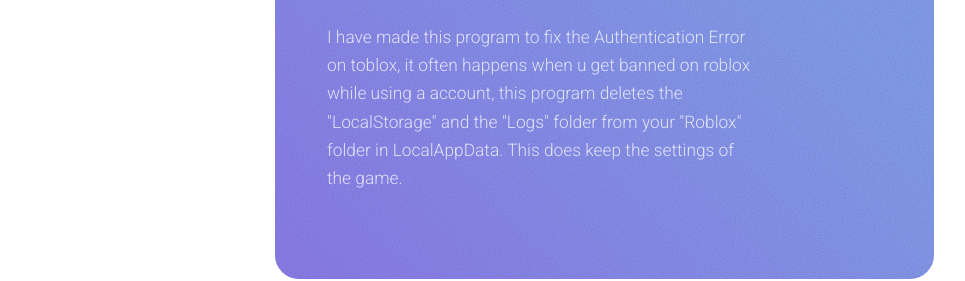
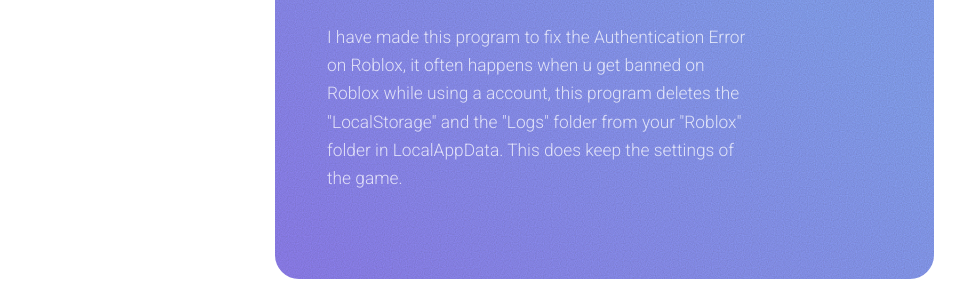
Before and after one commit to Bink-lab/bink-lab.github.io, a plain HTML site: page index.html in a window 1280 px wide. Shown: the part 1970-2251 px from the top of the page, without its empty margins (157-1122 px from the left). Drawn offline with Linux system fonts and the light colour scheme.

Commit message:
Update index.html

```diff
--- a/index.html
+++ b/index.html
@@ -2715,7 +2715,7 @@
                                 <h2 id="text07" class="style5"><a href="https://github.com/Bink-lab/Simple-EF">Simple -
                                         EF</a></h2>
                                 <p id="text08" class="style4">I have made this program to fix the Authentication Error
-                                    on toblox, it often happens when u get banned on roblox while using a account, this
+                                    on Roblox, it often happens when u get banned on Roblox while using a account, this
                                     program deletes the &quot;LocalStorage&quot; and the &quot;Logs&quot; folder from
                                     your &quot;Roblox&quot; folder in LocalAppData. This does keep the settings of the
                                     game.</p>
```
